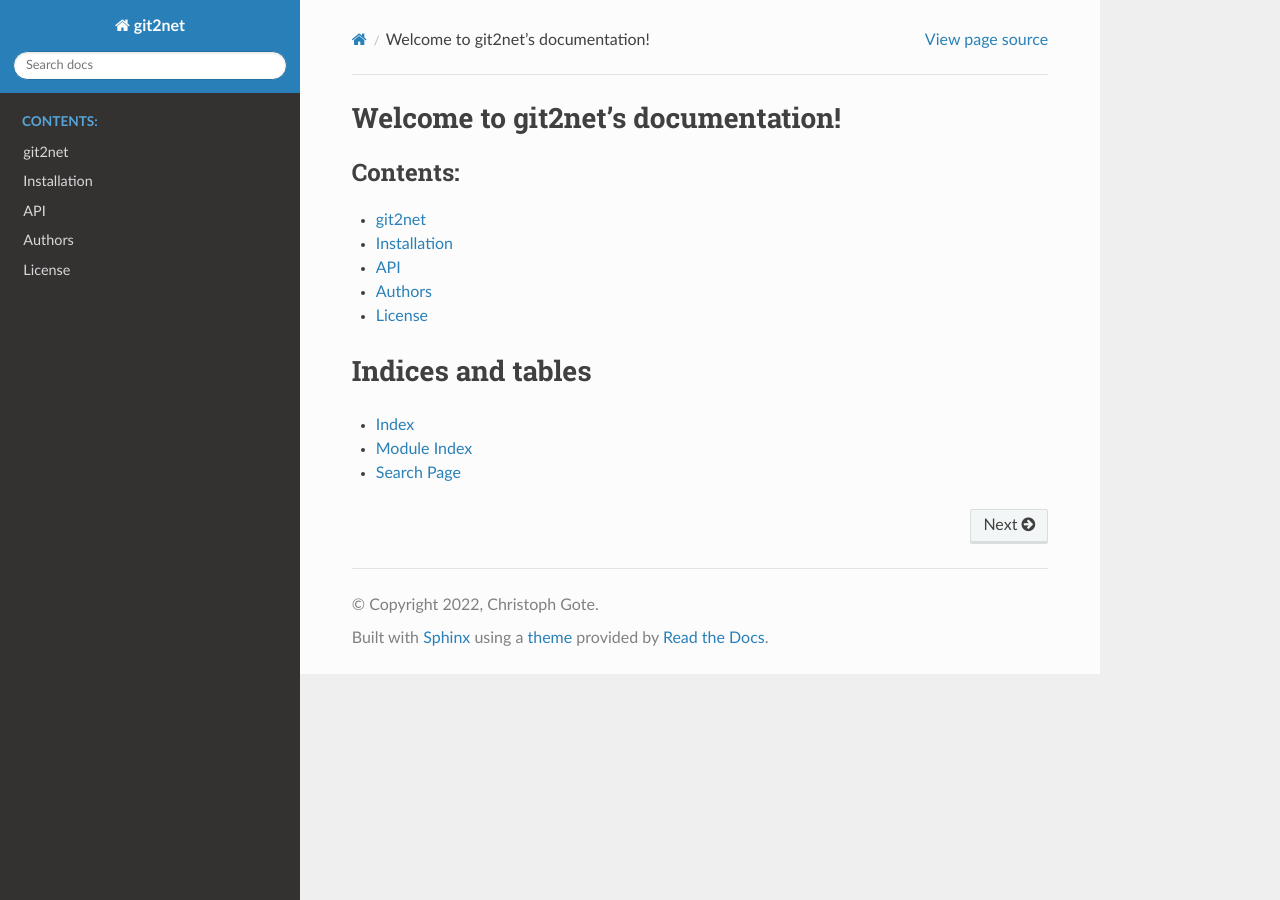
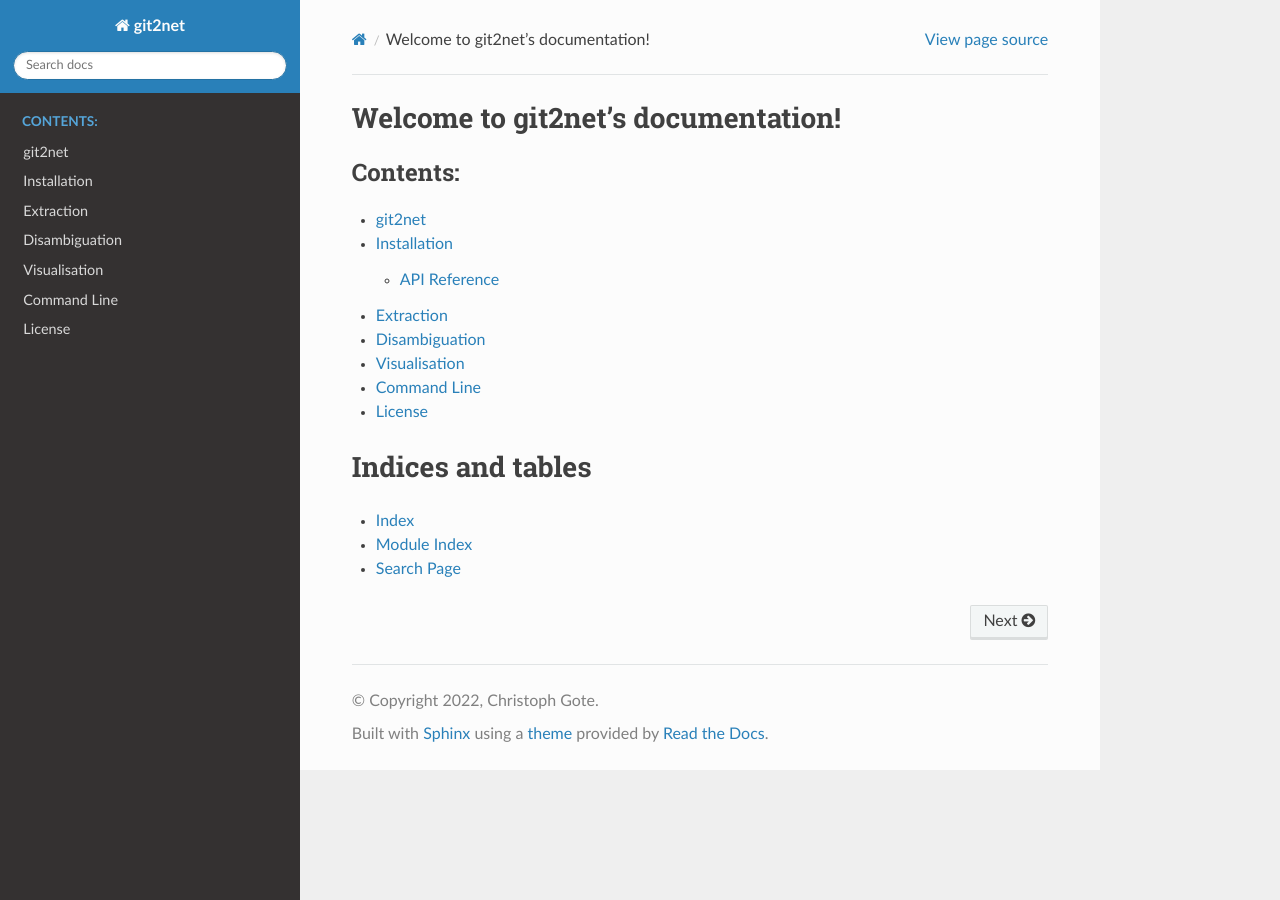
Before and after one commit to gotec/git2net, a Sphinx documentation site: the page built from docs/source/index.rst, in a window 1280 px wide. Built offline with Sphinx 7.4.7 and the Read the Docs theme 2.0.0, drawn with Linux system fonts in a browser that asks for light colours.

Commit message:
changed call for automodule

```diff
--- a/docs/source/git2net.rst
+++ b/docs/source/git2net.rst
@@ -11,16 +11,46 @@
 
     pip install git2net
 
-API
+=============
+API Reference
+=============
+
+Extraction
 ----
 
-.. automodule:: git2net
+.. automodule:: git2net.extraction
    :members:
+   :undoc-members:
+   :special-members:
+   :show-inheritance:
 
-Authors
-----------
+Disambiguation
+----
 
-Christoph Gote
+.. automodule:: git2net.disambiguation
+   :members:
+   :undoc-members:
+   :special-members:
+   :show-inheritance:
+
+Visualisation
+----
+
+.. automodule:: git2net.visualisation
+   :members:
+   :undoc-members:
+   :special-members:
+   :show-inheritance:
+
+Command Line
+----
+
+.. automodule:: git2net.command_line
+   :members:
+   :undoc-members:
+   :special-members:
+   :show-inheritance:
+
 
 License
 ---------------
```
